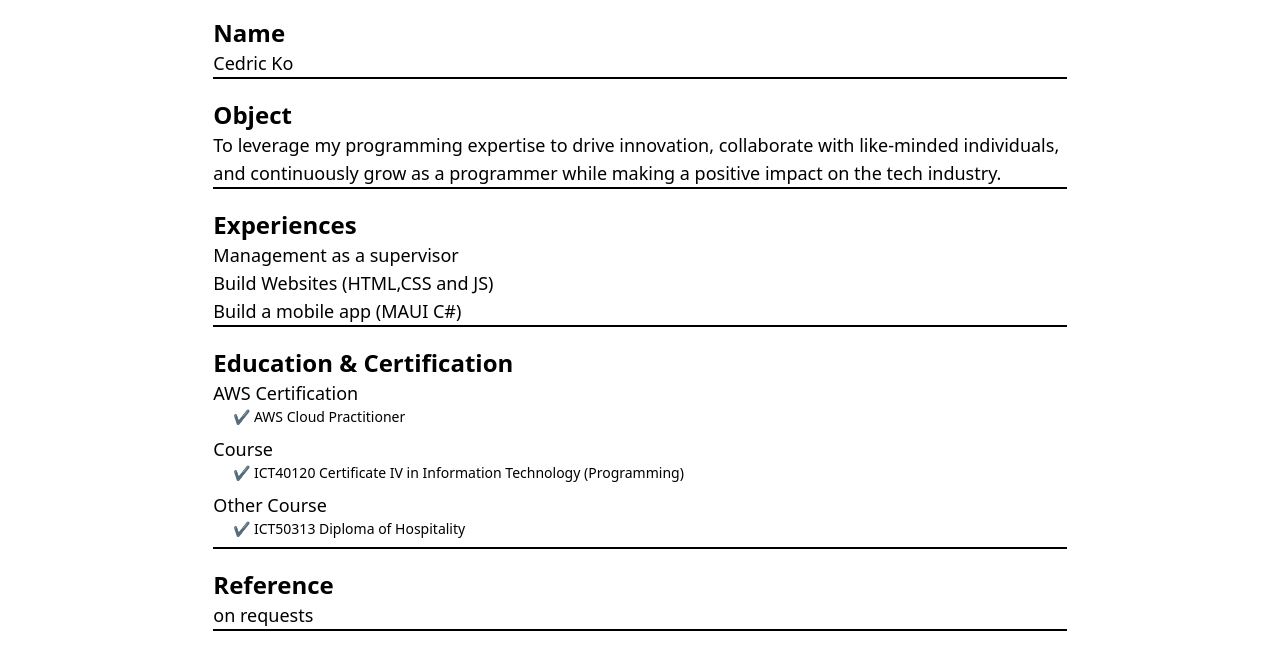
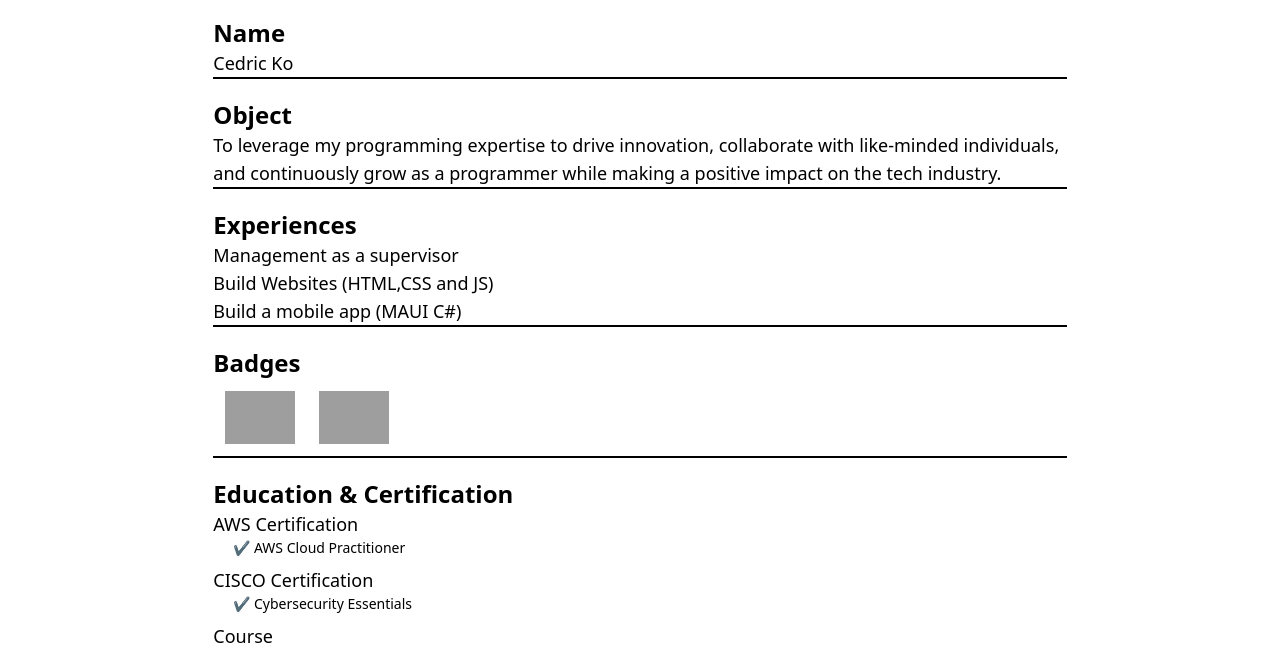
Before and after one commit to yacmov/yacmov.github.io, a plain HTML site: page pages/resume.html in a window 1280 px wide. Shown: the part 147-794 px from the top of the page. Drawn offline with Linux system fonts and the light colour scheme; grey boxes are pictures that could not be loaded.

Commit message:
feat: added Badges

```diff
--- a/pages/resume.html
+++ b/pages/resume.html
@@ -78,6 +78,14 @@
                 </ul>
 
             </section>
+            <section>
+                <h4>Badges</h4>
+
+                <ul class="mb-5 pb- 15 flex flex-row text-lg font-normal border-b-2 border-black">
+                    <li class="m-3"><img width="70" height="70" src="https://images.credly.com/size/680x680/images/00634f82-b07f-4bbd-a6bb-53de397fc3a6/image.png" alt=""></li>
+                    <li class="m-3"><img width="70" height="70" src="https://images.credly.com/size/680x680/images/054913b2-e271-49a2-a1a4-9bf1c1f9a404/CyberEssentials.png" alt=""></li>
+                </ul>
+            </section>
             <section class="mb-5">
                 <h4>Education & Certification</h4>
 
@@ -85,6 +93,13 @@
                     <li>AWS Certification
                         <ul class="mb-2 text-sm ml-5">
                             <li>✔️ AWS Cloud Practitioner
+
+                            </li>
+                        </ul>
+                    </li>
+                    <li>CISCO Certification
+                        <ul class="mb-2 text-sm ml-5">
+                            <li>✔️ Cybersecurity Essentials
 
                             </li>
                         </ul>
```
